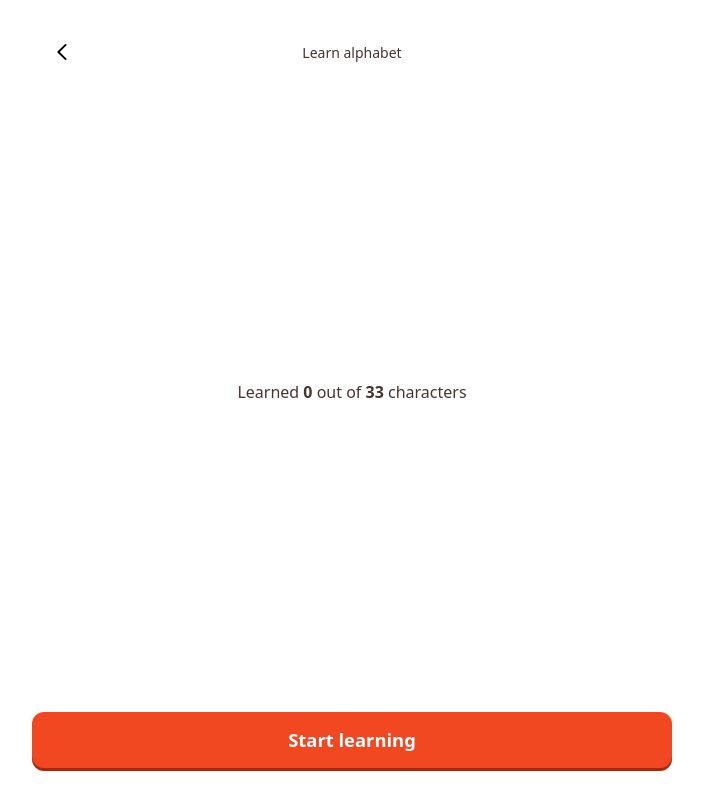
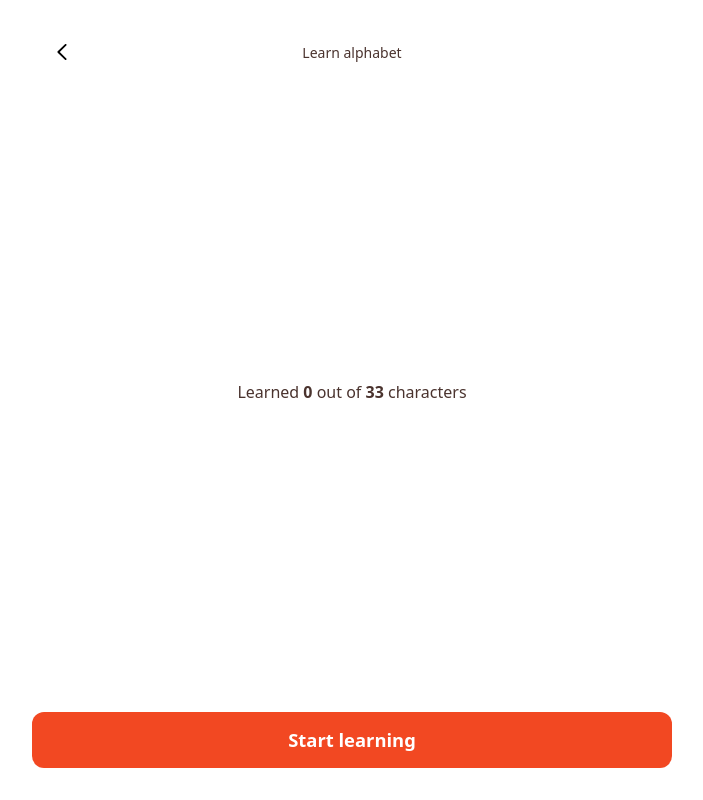
Before and after one commit to almazbisenbaev/tbilingo, a Next.js app: page /alphabet in a window 1280 px wide. Shown: the whole page, without its empty margins (288-991 px from the left). Built offline with nearby package versions, Linux system fonts and the light colour scheme.

Commit message:
Made buttons flat

```diff
--- a/src/app/globals.css
+++ b/src/app/globals.css
@@ -91,7 +91,6 @@ input[type=submit]:focus {
   border: 1px solid transparent;
   background: #EAE7E6;
   border-radius: 12px;
-  box-shadow: 0px 3px 0px #d4d0ce;
 
   display: inline-flex;
   align-items: center;
@@ -110,7 +109,6 @@ input[type=submit]:focus {
 
 .btn:active {
   color: #8A2008;
-  box-shadow: 0px 0px 0px #D7D3D2;
   transform: translateY(2px);
 }
 
@@ -131,15 +129,10 @@ input[type=submit]:focus {
 .btn-primary {
   color: #fff;
   background-color: #F24822;
-  box-shadow: 0px 3px 0px #AA2608;
 }
 
 .btn-primary:hover, .btn-primary:focus {
   color: #fff;
-}
-
-.btn-primary:active {
-  box-shadow: 0px 0px 0px #AA2608;
 }
 
 
```
